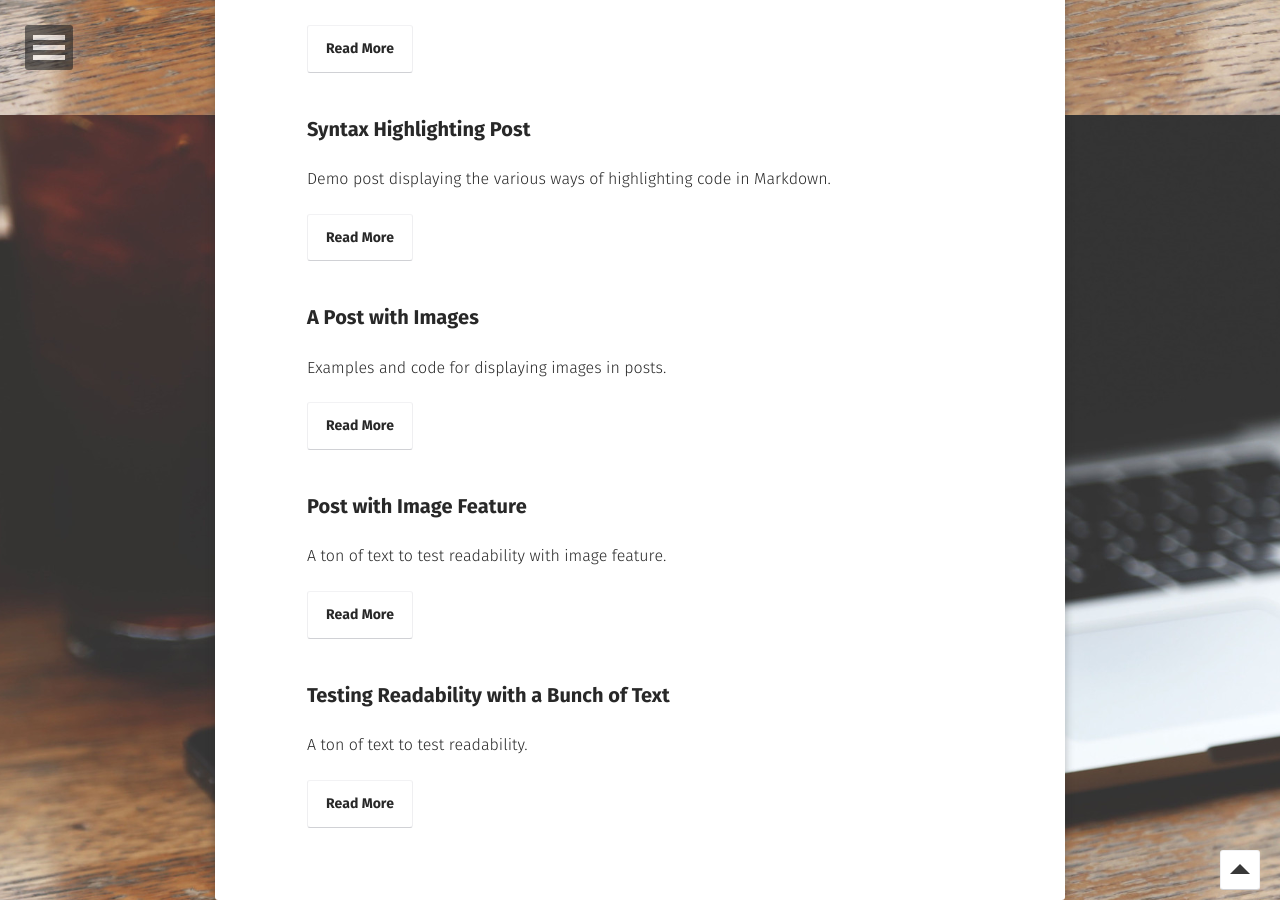
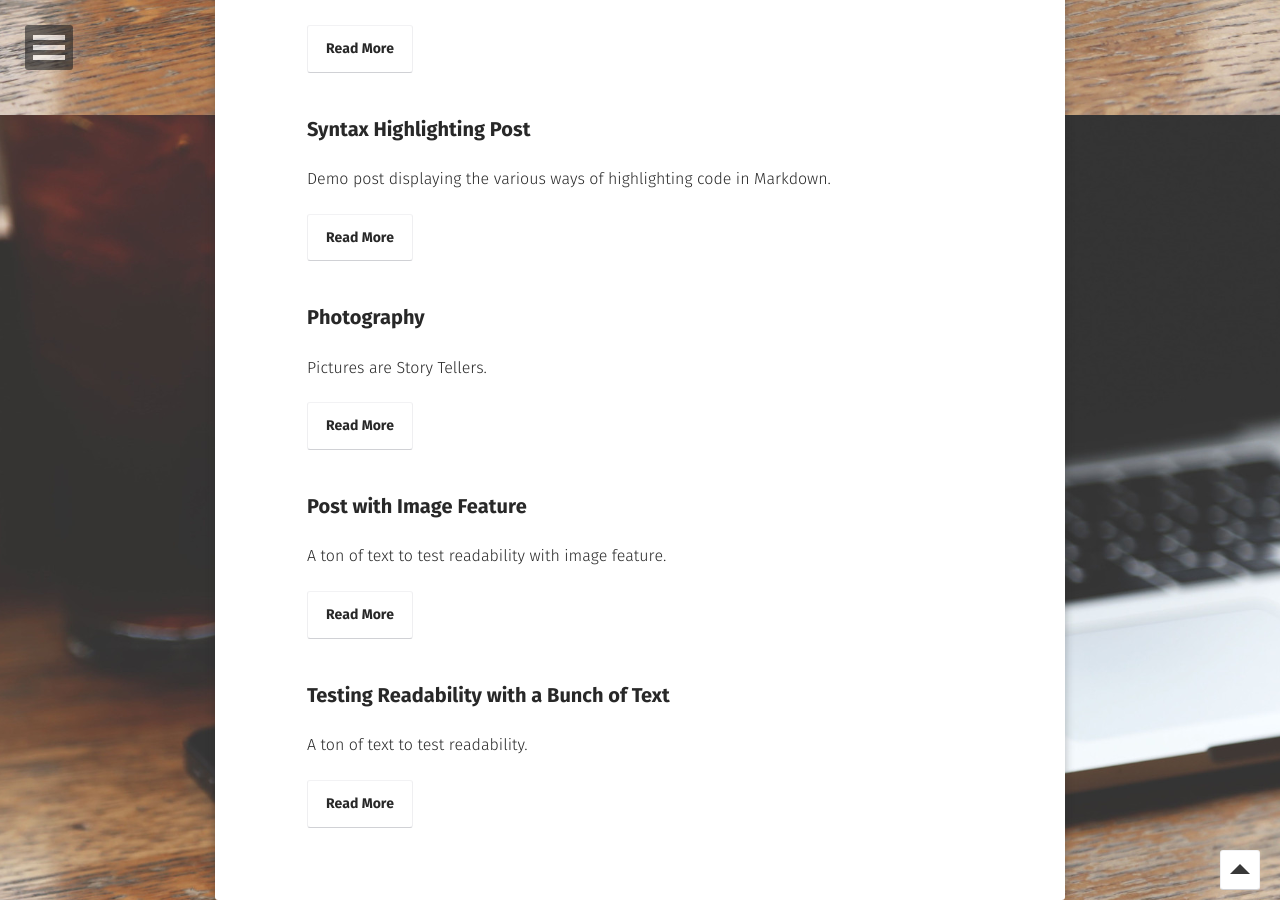
Before and after one commit to ManishMehra/Moon, a Jekyll site: the page built from posts/index.md, in a window 1280 px wide and 900 px high, scrolled down 785 px. Built offline with Jekyll 4.4.1, drawn with Linux system fonts in a browser that asks for light colours; some web fonts are replaced.

Commit message:
Create 2013-05-22-sample-post-images.md

```diff
--- a/_posts/2013-05-22-sample-post-images.md
+++ b/_posts/2013-05-22-sample-post-images.md
@@ -1,8 +1,8 @@
 ---
 layout: post
-title: "A Post with Images"
+title: "Photography"
 date: 2013-05-22
-excerpt: "Examples and code for displaying images in posts."
+excerpt: "Pictures are Story Tellers."
 tags: [sample post, images, test]
 comments: true
 ---
@@ -14,9 +14,8 @@ Here are some examples of what a post with images might look like. If you want t
 #### One Up
 
 <figure>
-	<a href="http://farm9.staticflickr.com/8426/7758832526_cc8f681e48_b.jpg"><img src="http://farm9.staticflickr.com/8426/7758832526_cc8f681e48_c.jpg"></a>
-	<figcaption><a href="http://www.flickr.com/photos/80901381@N04/7758832526/" title="Morning Fog Emerging From Trees by A Guy Taking Pictures, on Flickr">Morning Fog Emerging From Trees by A Guy Taking Pictures, on Flickr</a>.</figcaption>
-</figure>
+	<figcaption><a href="https://github.com/ManishMehra/beautifullife/blob/master/photographs/IMG_20170423_120254318.jpg" title= "Blooming Buds">Plants are life.</a></figcaption>
+	</figure>
 
 Vero laborum commodo occupy. Semiotics voluptate mumblecore pug. Cosby sweater ullamco quinoa ennui assumenda, sapiente occupy delectus lo-fi. Ea fashion axe Marfa cillum aliquip. Retro Bushwick keytar cliche. Before they sold out sustainable gastropub Marfa readymade, ethical Williamsburg skateboard brunch qui consectetur gentrify semiotics. Mustache cillum irony, fingerstache magna pour-over keffiyeh tousled selfies.
 
```
